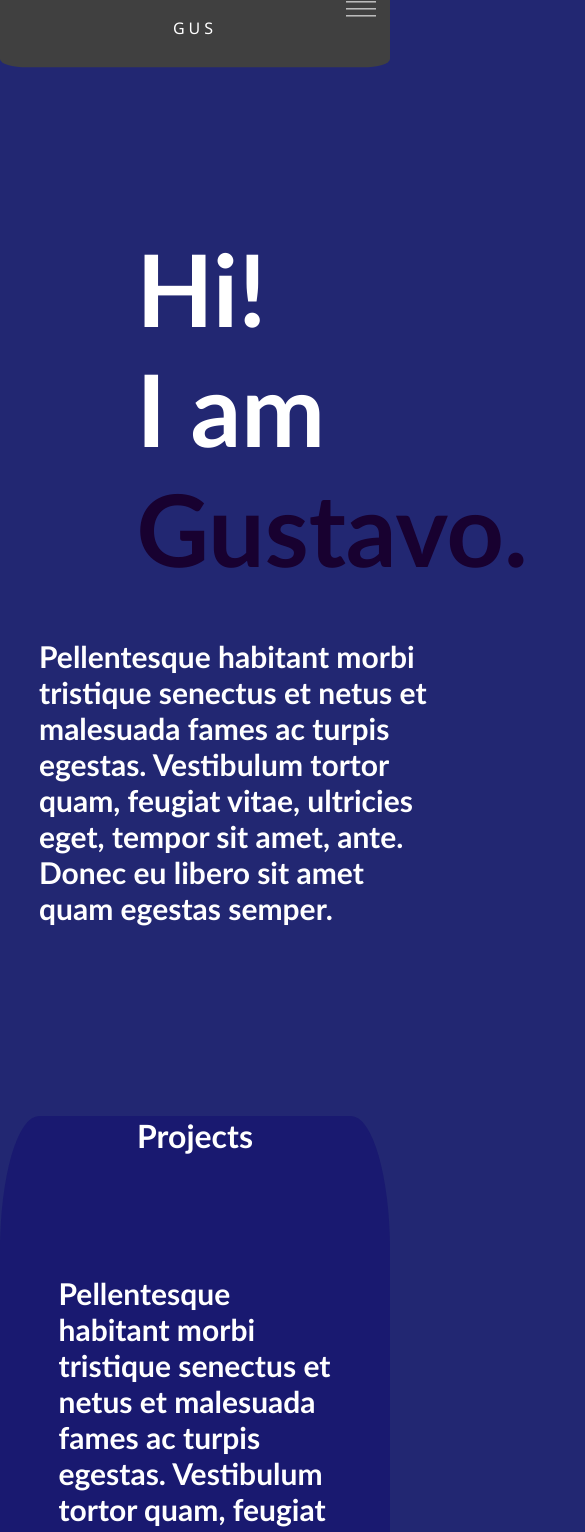
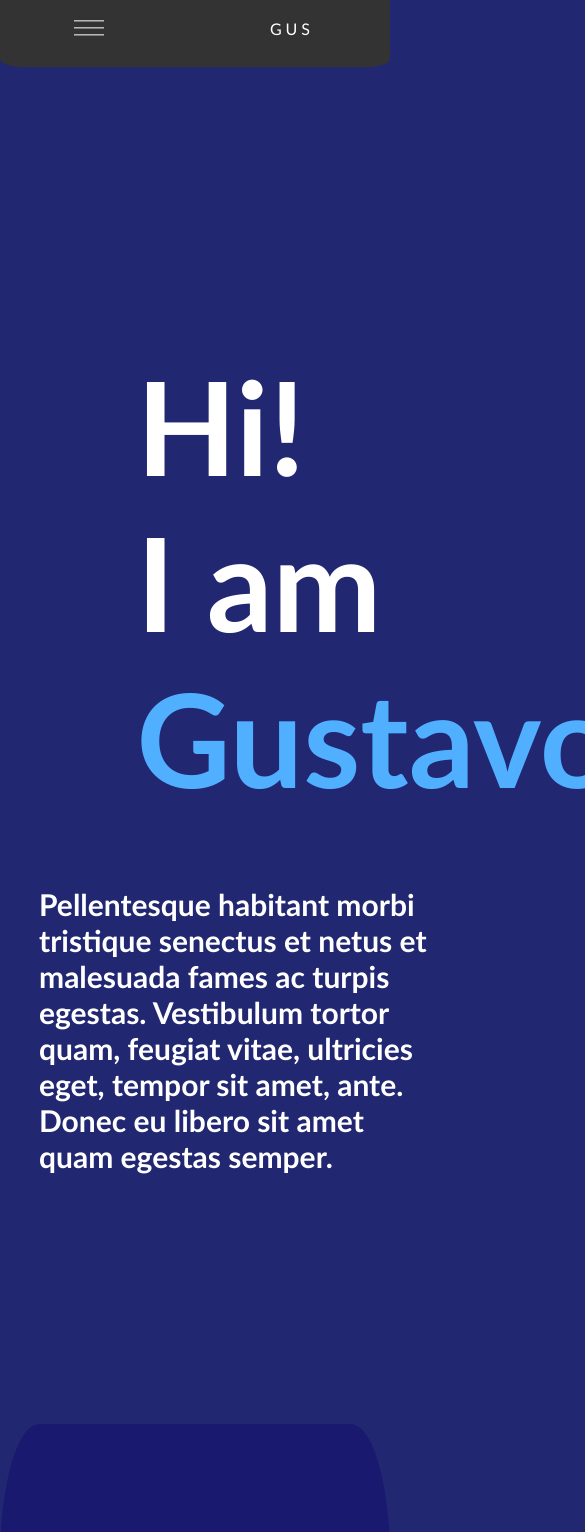
Before and after one commit to gustavoFFG991/portfolio, a plain HTML site: page index.html in a window 390 px wide. Shown: the top 1532 px of the page, 585 px wide, since content can reach past the window. Drawn offline with Linux system fonts and the light colour scheme.

Commit message:
Update style.css

```diff
--- a/style.css
+++ b/style.css
@@ -14,7 +14,7 @@ a {
     color:white;
     height: 15px;
   }
-  a:hover {
+a:hover {
     opacity: 0.7;
     transition: opacity 0.3s ease;
   }
@@ -23,17 +23,17 @@ nav {
     width: 100vw;
     height: 14vh;
     transform: translateY(-6vh);
-    background: #404040;
+    background: #333;
     border-radius: 7%;
     display: flex;
     align-items: center;
-    font-family:'Segoe UI', Tahoma, Geneva, Verdana, sans-serif;
+
 }
 
 .logo {
 
     letter-spacing: 4px;
-    top:2vh;
+    top:2.2vh;
     position: relative;
 }
 
@@ -41,7 +41,7 @@ nav {
     list-style: none;
     position: relative;
     display: flex;
-    top: calc(3px + 2vh);
+    top: 2.4vh;
 }
 .nav-list li {
     margin-left: 50px;
@@ -50,6 +50,7 @@ nav {
 .mobile-bar {
     display: none;
     cursor: pointer;
+
 }
 .mobile-bar div{
     display: flex;
@@ -66,8 +67,9 @@ nav {
     }
     .mobile-bar {
         display: block;
-        position: absolute;
+        position: relative;
         right: 2vw;
+        top: calc(3px + 2vh);
     }
     .mobile-bar:hover {
         opacity: 0.7;
@@ -90,13 +92,17 @@ nav {
     display: flex;
     background-color: midnightblue;
     border-radius: 10%;
-    top: 350px;
+    top: 550px;
     height: 160vh;
     width: 100vw;
     flex-direction: column;
     align-items: center;
 }
-
+.container2 h1{
+    position: relative;
+    top: 120px;
+    font-size: 60;
+}
 .baixo {
     position: relative;
     top: 1000px;
@@ -119,13 +125,13 @@ body,.fundoHeader
 
 .titulo {
     position: relative;
-    font-size: 100;
-    top: 110px;
+    font-size: 130;
+    top: 230px;
     left: 35%;
 }
 .titulo2 {
     position:relative;
-    top:160px;
+    top:390px;
     left:39px;
     font-size:30px;
     opacity: 0;
@@ -146,7 +152,7 @@ body,.fundoHeader
 .animacao {
     width: 100px;
     height: 100px;
-    color:rgb(24, 1, 48);
+    color:rgb(80, 176, 255);
     position: relative;
     animation: mymove 3s;
   }
@@ -157,11 +163,11 @@ body,.fundoHeader
 
   @keyframes mymove2 {
     from {
-        top: 360px;
+        top: 500px;
         opacity: 0;
     }
     to {
-        top: 160px;
+        top: 300px;
     opacity: 1;}
     }
   .intro {
```
